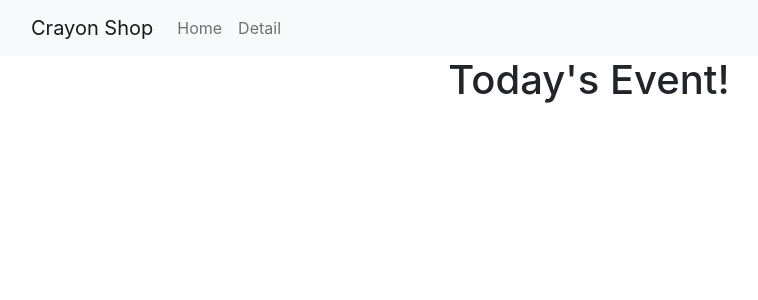
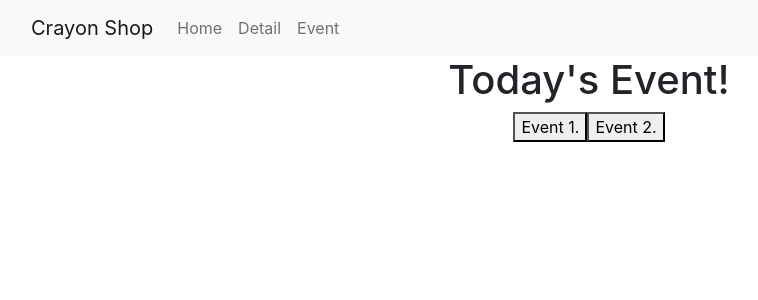
Before and after one commit to monte-kim/playground, a React (Create React App) app: page /event in a window 1280 px wide. Shown: the top 300 px of the page, without its empty margins (51-809 px from the left). Built offline with nearby package versions, Linux system fonts and the light colour scheme.

Commit message:
ADD event routes

```diff
--- a/src/App.js
+++ b/src/App.js
@@ -30,6 +30,13 @@ function App() {
               }}
             >
               Detail
+            </Nav.Link>
+            <Nav.Link
+              onClick={() => {
+                navigate("/event");
+              }}
+            >
+              Event
             </Nav.Link>
           </Nav>
         </Container>
--- a/src/components/Event.js
+++ b/src/components/Event.js
@@ -1,9 +1,24 @@
-import { Outlet } from "react-router-dom";
+import { Outlet, useNavigate } from "react-router-dom";
 
 function Event() {
+  let navigate = useNavigate();
   return (
     <div>
       <h1>Today's Event!</h1>
+      <button
+        onClick={() => {
+          navigate("one"); // /event/one 해도 됨
+        }}
+      >
+        Event 1.
+      </button>
+      <button
+        onClick={() => {
+          navigate("two");
+        }}
+      >
+        Event 2.
+      </button>
       <Outlet></Outlet>
     </div>
   );
```
